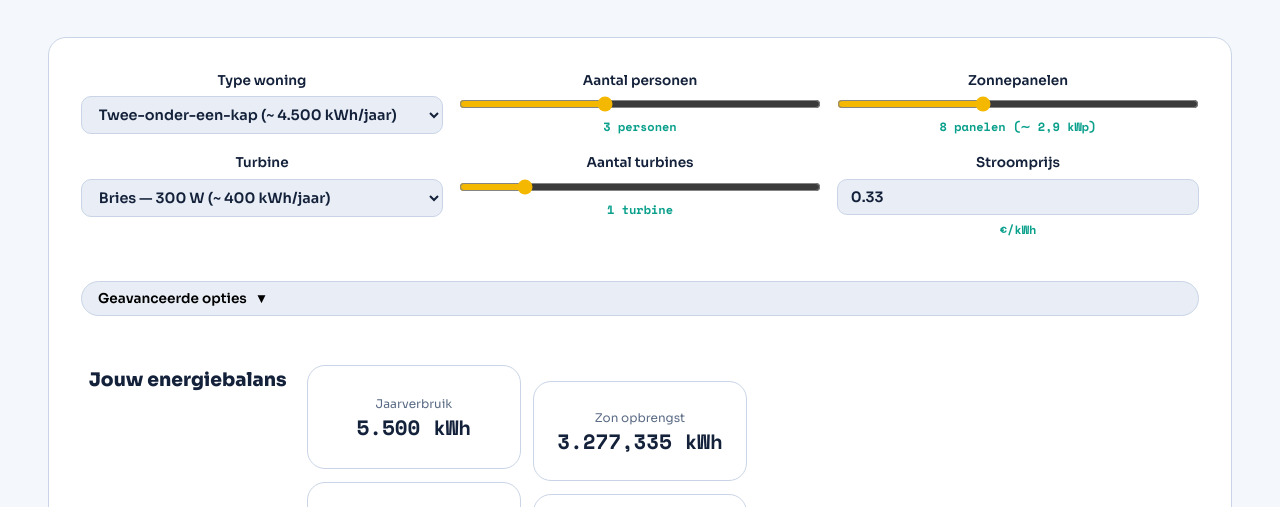
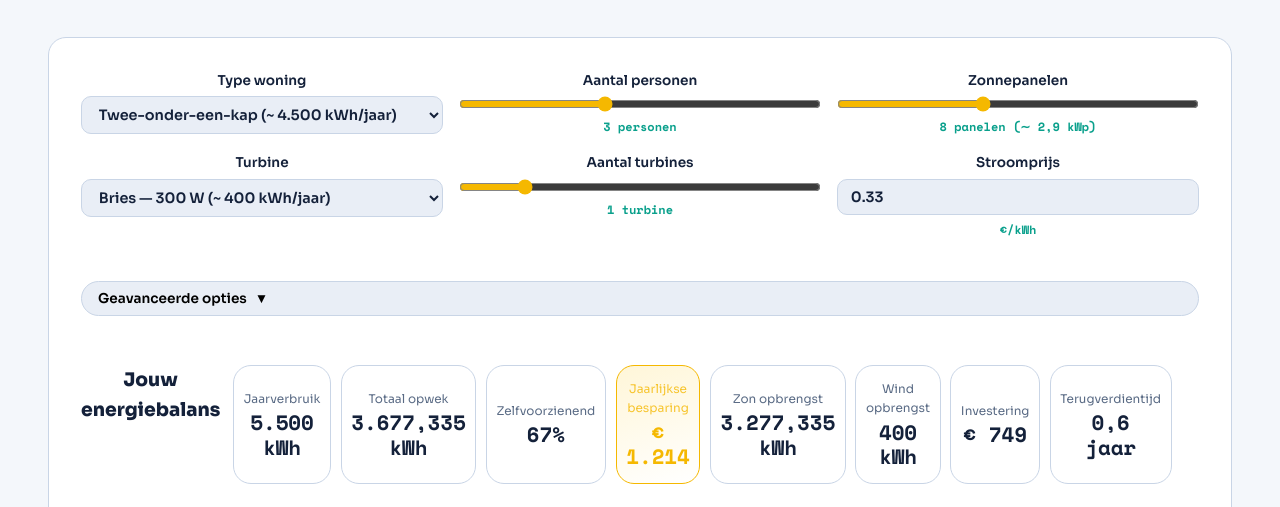
Before and after one commit to DuncanBorsboom/windvanger, a plain HTML site: page calculator.html in a window 1280 px wide. Shown: the part 291-798 px from the top of the page. Drawn offline with nearby package versions, Linux system fonts and the light colour scheme.

Commit message:
Update calculator: display all results in single row
- Combine two rows of results into one row of 8 cards
- Adjust CSS grid to use repeat(8, 1fr) for single row layout
- Make cards more compact (padding: .8rem .6rem, min-height: 80px)
- Reduce font sizes for labels and values to save vertical space
- Maintain highlight styling for savings card

This saves significant vertical space while keeping all information visible

Co-authored-by: DuncanBorsboom <DuncanBorsboom@users.noreply.github.com>

```diff
--- a/calculator.html
+++ b/calculator.html
@@ -23,8 +23,10 @@
 
     /* Resultaten in een rij */
     .calc-results { margin-top: 1.5rem; }
-    .calc-summary { display: grid; grid-template-columns: repeat(auto-fit, minmax(180px, 1fr)); gap: .8rem; margin-bottom: 1rem; }
-    .calc-result-card { background: var(--ink-2); border: 1px solid var(--line); border-radius: var(--radius); padding: 1rem; text-align: center; min-height: 100px; display: flex; flex-direction: column; justify-content: center; }
+    .calc-summary { display: grid; grid-template-columns: repeat(8, 1fr); gap: .6rem; margin-bottom: 1rem; }
+    .calc-result-card { background: var(--ink-2); border: 1px solid var(--line); border-radius: var(--radius); padding: .8rem .6rem; text-align: center; min-height: 80px; display: flex; flex-direction: column; justify-content: center; }
+    .calc-result-label { display: block; font-size: .7rem; color: var(--muted); margin-bottom: .1rem; }
+    .calc-result-value { display: block; font-size: 1.1rem; font-weight: 800; color: var(--text); line-height: 1.1; }
     .calc-result-card.calc-result-highlight { background: linear-gradient(160deg, #fff6d8, var(--ink-2)); border-color: var(--accent); }
     .calc-result-label { display: block; font-size: .75rem; color: var(--muted); margin-bottom: .2rem; }
     .calc-result-value { display: block; font-size: 1.3rem; font-weight: 800; color: var(--text); line-height: 1.2; }
@@ -207,9 +209,6 @@
               <span class="calc-result-label">Jaarlijkse besparing</span>
               <span class="calc-result-value mono" id="result-savings">€ 0</span>
             </div>
-          </div>
-
-          <div class="calc-summary" style="margin-top: 1rem;">
             <div class="calc-result-card">
               <span class="calc-result-label">Zon opbrengst</span>
               <span class="calc-result-value mono" id="result-solar">0 kWh</span>
```
